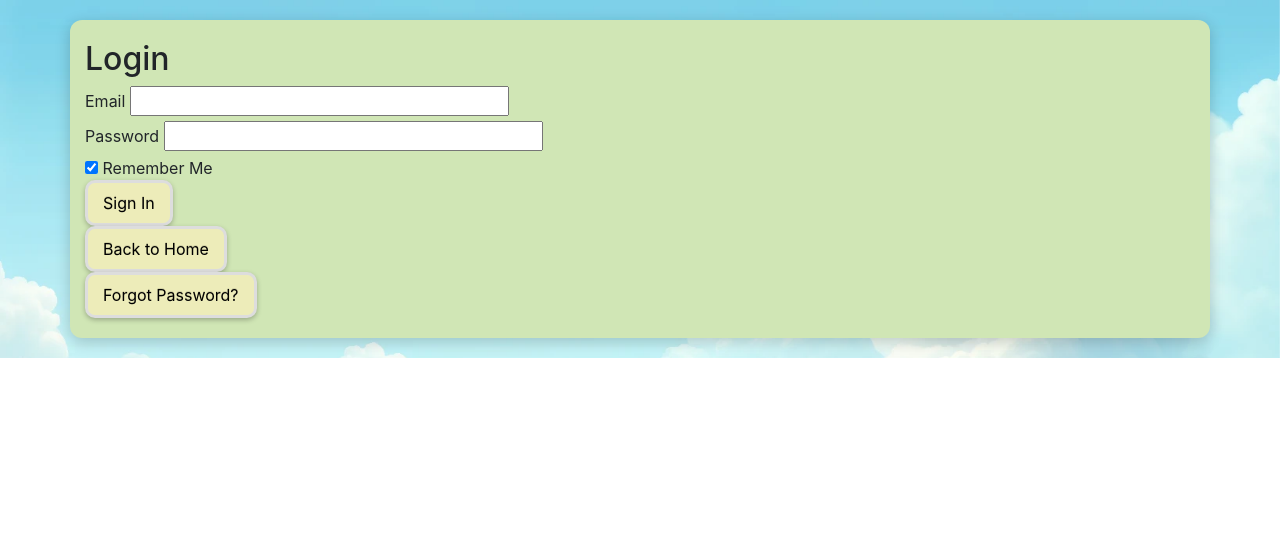
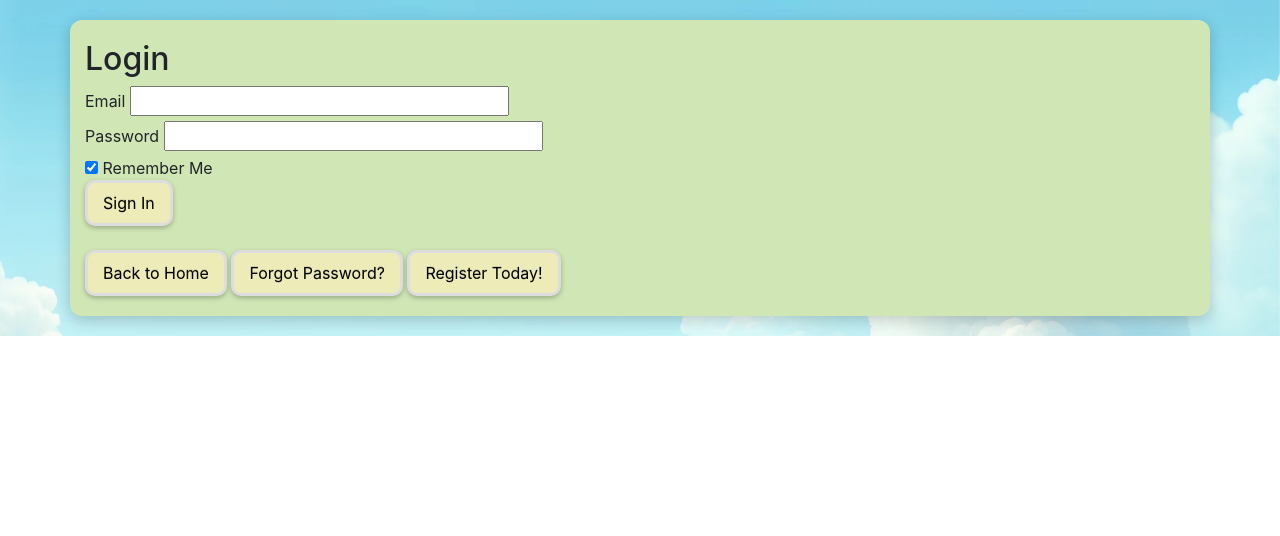
Before and after one commit to pnewstein/QuestByCycle, a Flask app: page /auth/login in a window 1280 px wide. Shown: the top 536 px of the page. Run offline with Flask 3, Linux system fonts and the light colour scheme; parts of the project's set-up code (start-up, migrations or seed data) failed here and were passed over; some libraries are stand-ins or nearby versions.

Commit message:
add register button to login

```diff
--- a/app/templates/login.html
+++ b/app/templates/login.html
@@ -35,8 +35,10 @@
             {{ form.submit() }}
         </div>
     </form>
-    <a href="{{ url_for('main.index') }}" class="button">Back to Home</a><br>
+    <br>
+    <a href="{{ url_for('main.index') }}" class="button">Back to Home</a>
     <a href="{{ url_for('auth.forgot_password') }}" class="button">Forgot Password?</a>
+    <a href="{{ url_for('auth.register') }}" class="button">Register Today!</a>
 
     {% if show_resend %}
     <!-- Resend verification email form -->
```
